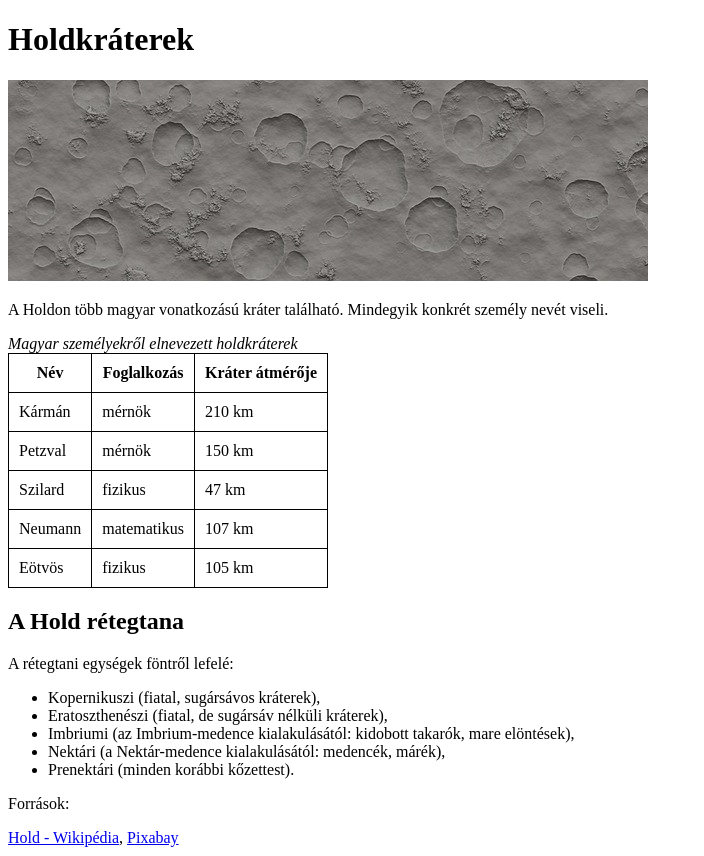
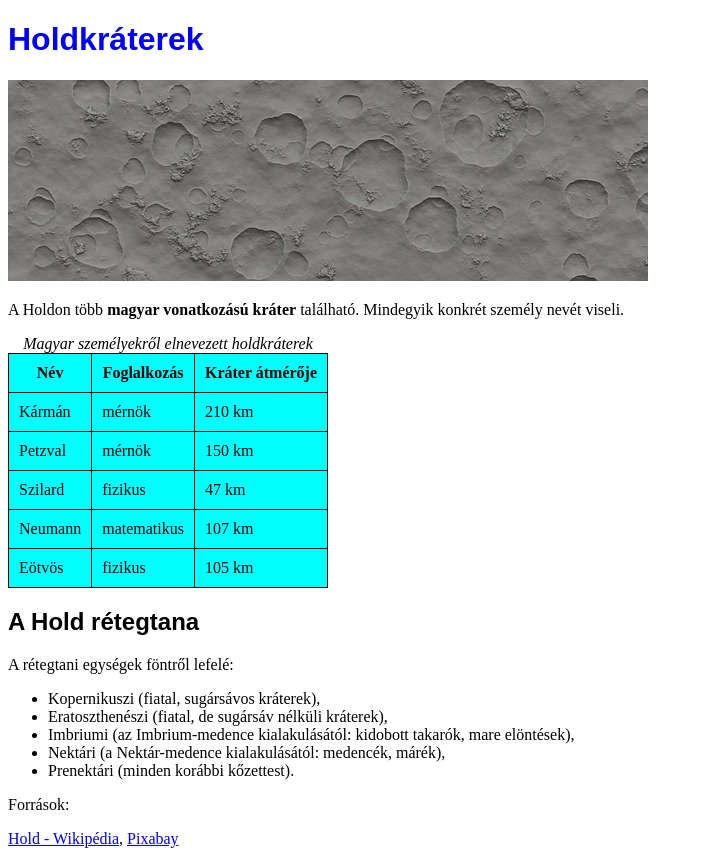
Before and after one commit to balint198726/holdeiru240905, a plain HTML site: page index.html in a window 1280 px wide. Shown: the whole page, without its empty margins (0-704 px from the left). Drawn offline with Linux system fonts and the light colour scheme.

Commit message:
css kész

```diff
--- a/index.html
+++ b/index.html
@@ -7,15 +7,16 @@
     <meta name="Author" content="Csepregi-Horváth Bálint">
     <meta name="keywords" content="hold, holdjáró">
     <meta name="description" content="Az oldal a holdról szól">
-    <title>Hold</title>
+    <title>Holdkráterek</title>
 </head>
 <header><h1>Holdkráterek</h1></header>
 <body>
-    <img src="kraterek.jpg" alt="holdkráterek">
-    <p>A Holdon több magyar vonatkozású kráter található. Mindegyik konkrét személy nevét viseli.</p>
+    <img src="kraterek.jpg" alt="Holdkárterekről készült fotó"
+    title="Holdkráterekről készült fotó">
+    <p>A Holdon több <span id="vastag">magyar vonatkozású kráter</span> található. Mindegyik konkrét személy nevét viseli.</p>
 
     <table>
-        <capsion><i>Magyar személyekről elnevezett holdkráterek</i></capsion>
+        <caption >Magyar személyekről elnevezett holdkráterek</caption>
         <tr>
             <th>Név</th>
             <th>Foglalkozás</th>
--- a/stilus.css
+++ b/stilus.css
@@ -9,3 +9,23 @@ td,th {
 
 
 /* További beállítások a feladat szerint */
+
+h1{color: blue;
+        font-family:Arial, Helvetica, sans-serif;}
+
+h2,h1{
+        font-family:Arial, Helvetica, sans-serif;}
+
+
+
+#vastag{
+        /*vastagon szedett*/
+        font-weight: bold;
+
+
+}
+
+caption{
+        font-style:  italic;
+}
+tr{background-color: aqua;}
```
